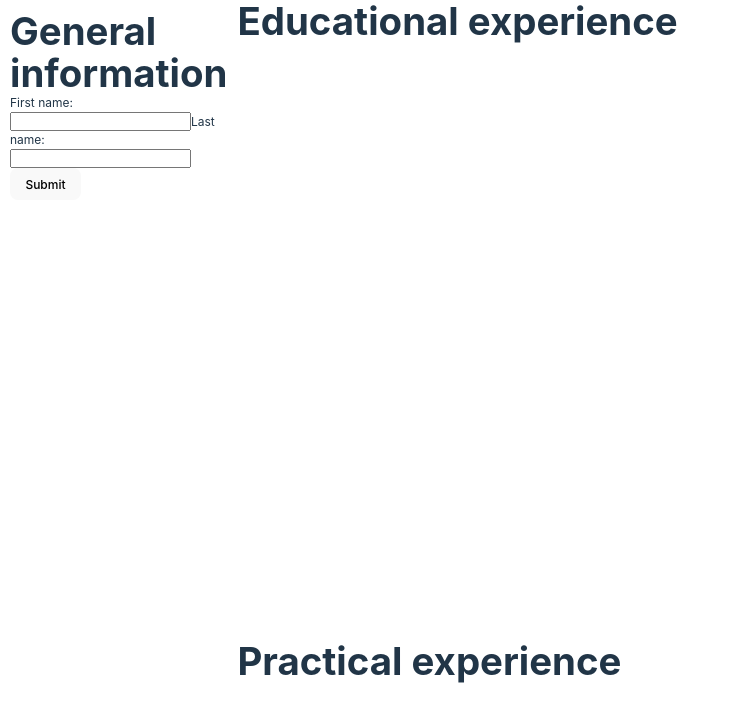
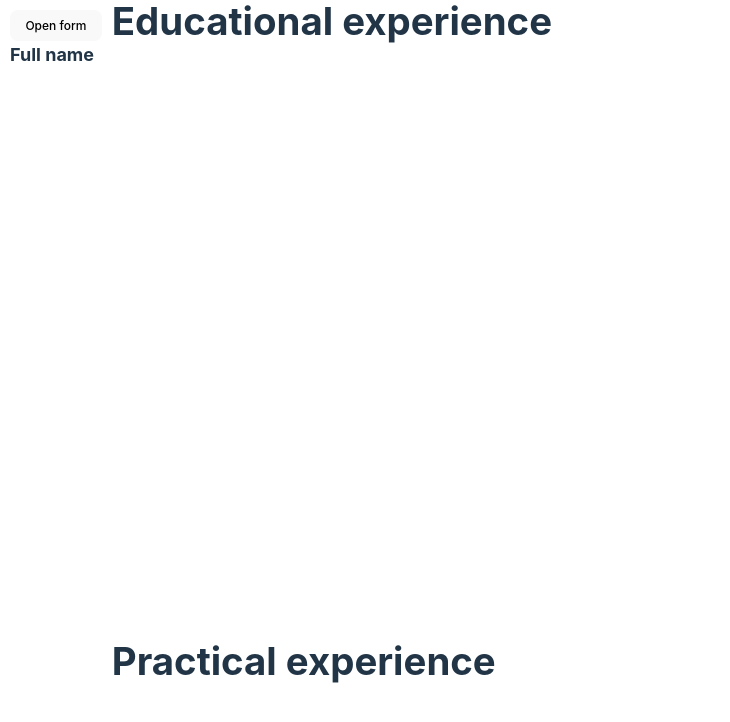
Before and after one commit to Francois-T9/cv-app, a React (Vite) app in the folder cv/: page / in a window 1280 px wide. Shown: the top 722 px of the page, without its empty margins (0-730 px from the left). Built offline with nearby package versions, Linux system fonts and the light colour scheme.

Commit message:
Added a form that pops depending on button state

```diff
--- a/cv/src/components/General.jsx
+++ b/cv/src/components/General.jsx
@@ -5,22 +5,56 @@ function General() {
   const [firstName, setFirstName] = useState("");
   const [lastName, setLastName] = useState("");
 
+  const handleFirstNameChange = (e) => {
+    setFirstName(e.target.value);
+  };
 
-const handleFirstNameChange = (e) => {
-   setFirstName(e.target.value);
-}
-const handleLasttNameChange = (e) => {
-  setLastName(e.target.value);
-}
-
+  const [toggleForm, setToggleForm] = useState(false);
+  const handleLasttNameChange = (e) => {
+    setLastName(e.target.value);
+  };
+  const popupForm = (e) => {
+    e.preventDefault();
+    setToggleForm(!toggleForm);
+  };
 
   return (
     <div className="general">
-      <h1>General information</h1>
+      <button onClick={popupForm} className="open-form-btn">
+        Open form
+      </button>
 
-      <label >First name:<input type="text" value={firstName} onChange={handleFirstNameChange} /></label>
-      <label>Last name: <input type="text" value={lastName} onChange={handleLasttNameChange}/></label>
-      <button>Submit</button>
+      {toggleForm && (
+        <div className="general-info-form">
+          <form action="">
+            <label htmlFor="">
+              First name{" "}
+              <input
+                type="text"
+                value={firstName}
+                onChange={handleFirstNameChange}
+              />
+            </label>
+            <label htmlFor="">
+              Last name :{" "}
+              <input
+                type="text"
+                value={lastName}
+                onChange={handleLasttNameChange}
+              />
+            </label>
+            <button onClick={popupForm}>Submit</button>
+            <button onClick={popupForm}>Close form</button>
+          </form>
+        </div>
+      )}
+
+      <div className="display-general-info">
+        <h2>Full name</h2>
+        <p>
+          {firstName} {lastName}
+        </p>
+      </div>
     </div>
   );
 }
```
